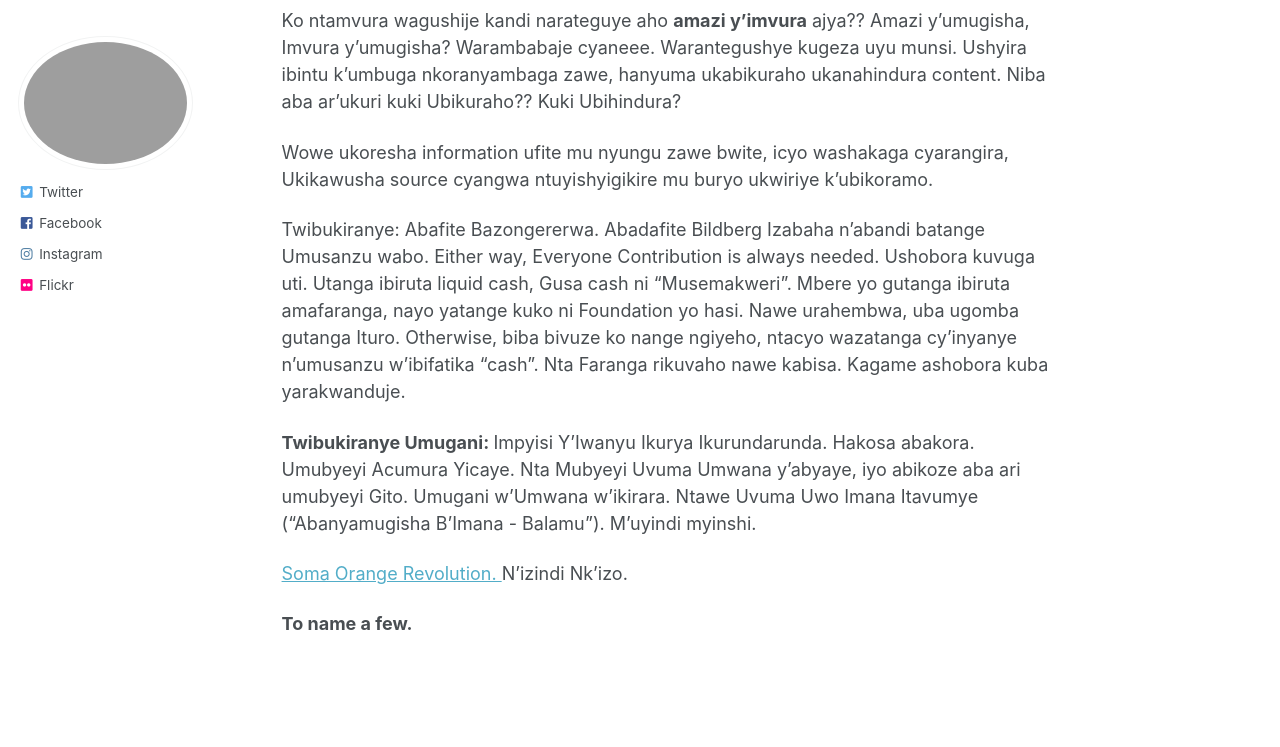
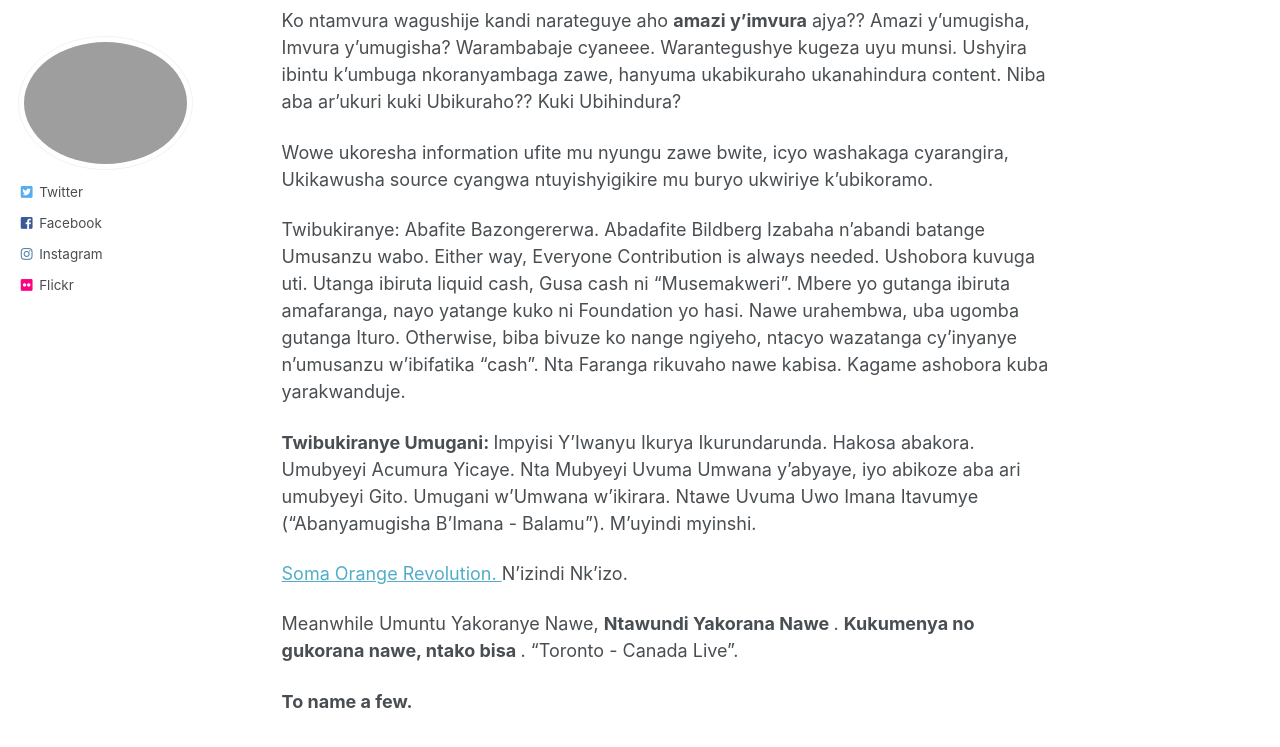
Before and after one commit to phdcsseiden/phdcsseiden.github.io, a Jekyll site: the page built from _pages/Gitwaza.md, in a window 1280 px wide and 900 px high, scrolled down 1333 px. Shown: the top 747 px of the window. Built offline with Jekyll 4.4.1, drawn with Linux system fonts in a browser that asks for light colours.

Commit message:
Update Gitwaza.md

```diff
--- a/_pages/Gitwaza.md
+++ b/_pages/Gitwaza.md
@@ -52,8 +52,10 @@ Twibukiranye: Abafite Bazongererwa. Abadafite Bildberg Izabaha n'abandi batange
 <b> Twibukiranye Umugani: </b>   Impyisi Y'Iwanyu Ikurya Ikurundarunda. Hakosa abakora. Umubyeyi Acumura Yicaye. Nta Mubyeyi Uvuma Umwana y'abyaye, iyo abikoze aba ari umubyeyi Gito. Umugani w'Umwana w'ikirara. Ntawe Uvuma Uwo Imana Itavumye ("Abanyamugisha B'Imana - Balamu"). M'uyindi myinshi.
 
 
-
 <a href=" https://en.wikipedia.org/wiki/Orange_Revolution "> Soma Orange Revolution.  </a> N'izindi Nk'izo.
 
 
+Meanwhile  Umuntu Yakoranye Nawe, <b> Ntawundi Yakorana Nawe </b>. <b> Kukumenya no gukorana nawe, ntako bisa </b>. "Toronto - Canada Live".
+
+
 <b> To name a few. </b>
```
